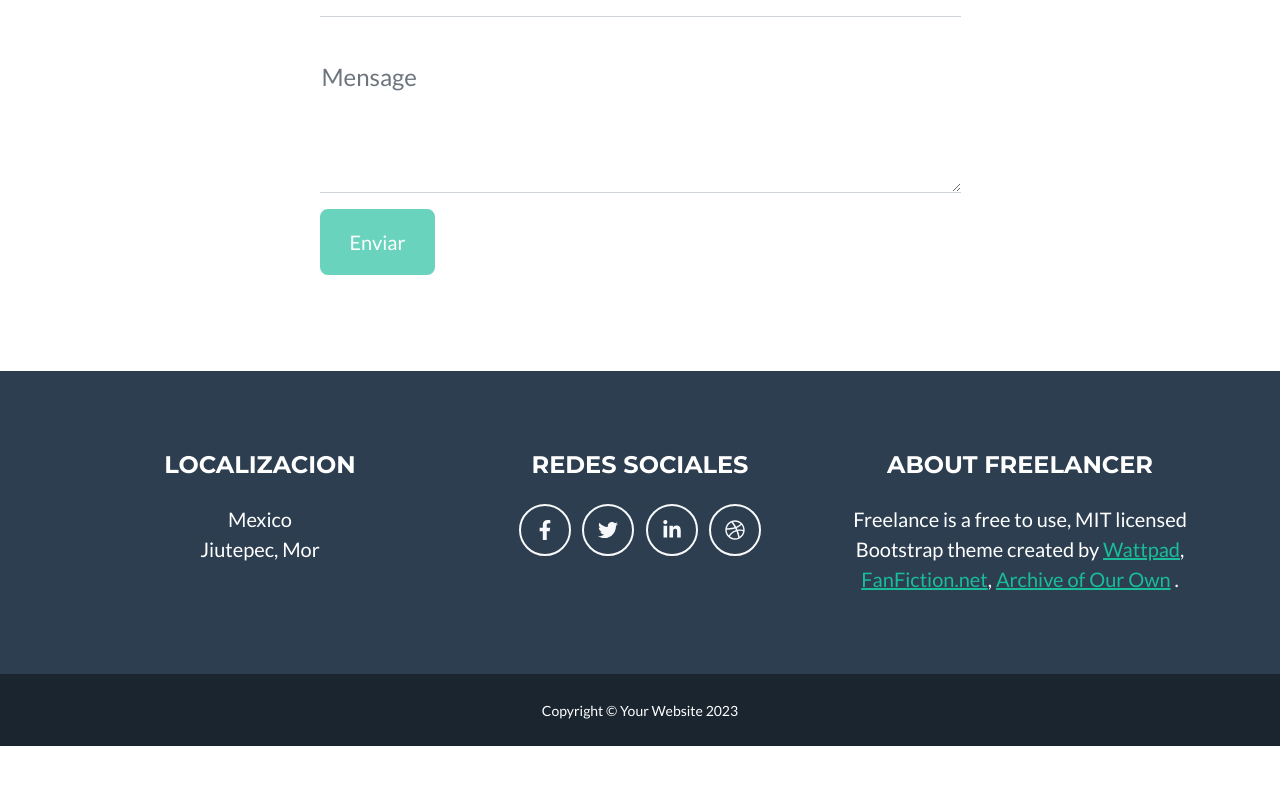
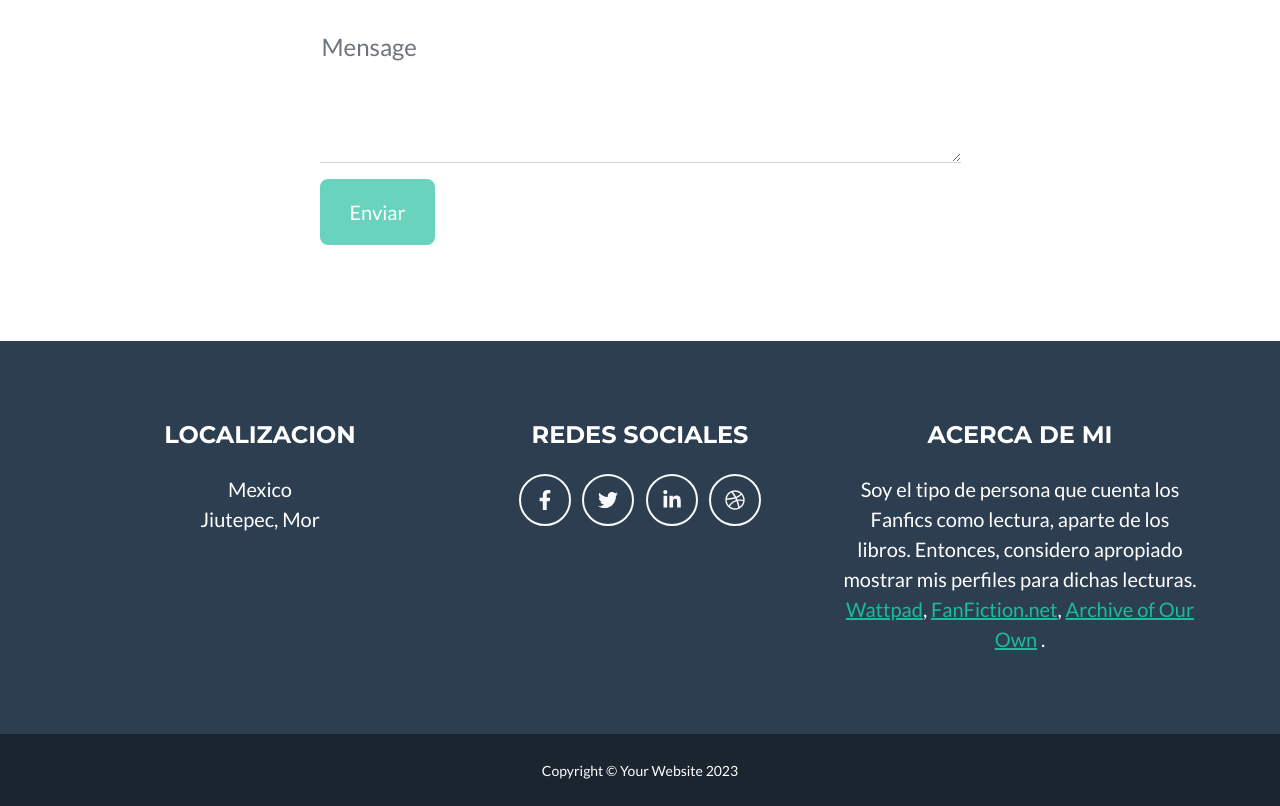
Before and after one commit to EmmaAgDu/EmmaAgDu.github.io, a plain HTML site: page index.html in a window 1280 px wide. Shown: the part 2408-3214 px from the top of the page. Before the commit the page ends 3154 px from the top, so only its background shows below. Drawn offline with nearby package versions, Linux system fonts and the light colour scheme.

Commit message:
index.html

```diff
--- a/index.html
+++ b/index.html
@@ -134,7 +134,7 @@
                 </div>
                 <!-- About Section Content-->
                 <div class="row">
-                    <div class="col-lg-4 ms-auto"><p class="lead">Buenos dias/tardes/noches, Soy Lucia. Actualmente estoy cursando la Universidad en la licenciatura de Diseño Grafico.</p></div>
+                    <div class="col-lg-4 ms-auto"><p class="lead">Buenas, Soy Lucia. Actualmente estoy cursando la Universidad en la licenciatura de Diseño Grafico.</p></div>
                     <div class="col-lg-4 me-auto"><p class="lead">Tengo 20 años, me gusta leer (principalmente fantasia y accion), ver anime y leer Fanfics.</p></div>
                 </div>
                 <!-- About Section Button-->
@@ -237,9 +237,9 @@
                     </div>
                     <!-- Footer About Text-->
                     <div class="col-lg-4">
-                        <h4 class="text-uppercase mb-4">About Freelancer</h4>
+                        <h4 class="text-uppercase mb-4">Acerca de mi</h4>
                         <p class="lead mb-0">
-                            Freelance is a free to use, MIT licensed Bootstrap theme created by
+                            Soy el tipo de persona que cuenta los Fanfics como lectura, aparte de los libros. Entonces, considero apropiado mostrar mis perfiles para dichas lecturas.
                             <a href="https://www.wattpad.com/user/Emma-Hugo-Louis">Wattpad</a>,
                             <a href="https://www.fanfiction.net/~emmahugolouis">FanFiction.net</a>,
                             <a href="https://archiveofourown.org/users/Emma_Hugo_Louis/pseuds/Emma_Hugo_Louis">Archive of Our Own</a>
```
